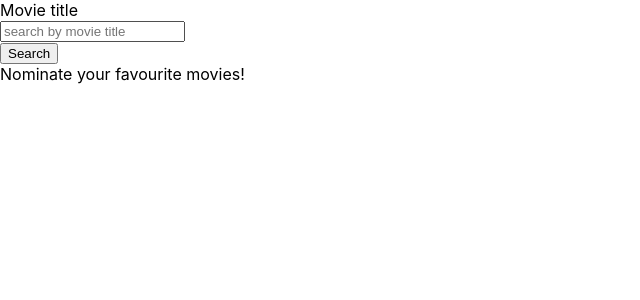
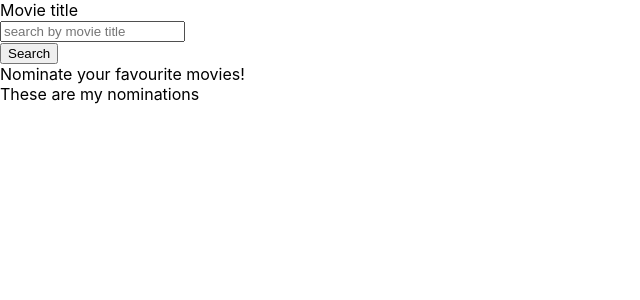
Before and after one commit to NatalieSokolova/the-shoppies, a React (Create React App) app: page / in a window 1280 px wide. Shown: the top 300 px of the page, without its empty margins (0-640 px from the left). Built offline with nearby package versions, Linux system fonts and the light colour scheme.

Commit message:
creates a NominationsCard component and passes state

```diff
--- a/src/App.js
+++ b/src/App.js
@@ -1,18 +1,29 @@
 import React, { useState } from "react";
 import SearchBar from "./components/SearchBar";
 import ResultsCard from "./components/ResultsCard";
+import NominationsCard from "./components/NominationsCard";
 import "./App.css";
 
 function App() {
   const [movieList, setMovieList] = useState("");
-  const [nominatedMovie, setNominatedMovie] = useState("");
+  const [nominatedMovie, setNominatedMovie] = useState(false);
 
   console.log("LIST: ", movieList);
+  console.log("nominatedMovie: ", nominatedMovie);
 
   return (
     <div>
       <SearchBar movieList={movieList} setMovieList={setMovieList} />
-      <ResultsCard movieList={movieList} />
+      <ResultsCard
+        movieList={movieList}
+        nominatedMovie={nominatedMovie}
+        setNominatedMovie={setNominatedMovie}
+      />
+      <NominationsCard
+        movieList={movieList}
+        nominatedMovie={nominatedMovie}
+        setNominatedMovie={setNominatedMovie}
+      />
     </div>
   );
 }
--- /dev/null
+++ b/src/components/NominationsCard.jsx
@@ -0,0 +1,10 @@
+import React from "react";
+
+export default function NominationsCard({ movieList }) {
+  console.log("LIST FROM RESULTS: ", movieList);
+  return (
+    <div>
+      <div>These are my nominations</div>
+    </div>
+  );
+}
```
Also changed, not shown: 1 other file (tests, documents, lock files or other folders).
